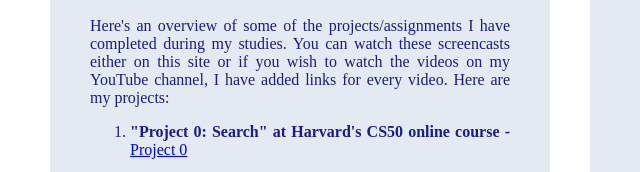
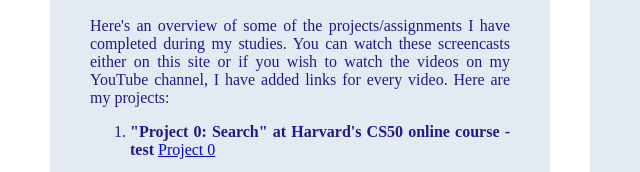
Before and after one commit to nurme-ave/CS50-project_0, a plain HTML site: page index.html in a window 1280 px wide. Shown: the part 1467-1639 px from the top of the page, 70-710 px from the left. Drawn offline with Linux system fonts and the light colour scheme; a web font is replaced by a local one.

Commit message:
Update index.html

```diff
--- a/index.html
+++ b/index.html
@@ -92,7 +92,7 @@
 
                     <li>
                         <p>
-                            <strong>"Project 0: Search" at Harvard's CS50 online course - </strong>
+                            <strong>"Project 0: Search" at Harvard's CS50 online course - test </strong>
                             <a href="https://nurme-ave.github.io/CS50-Project-0/" rel="noopener">Project 0</a>
                         </p>
                         <p>
```
